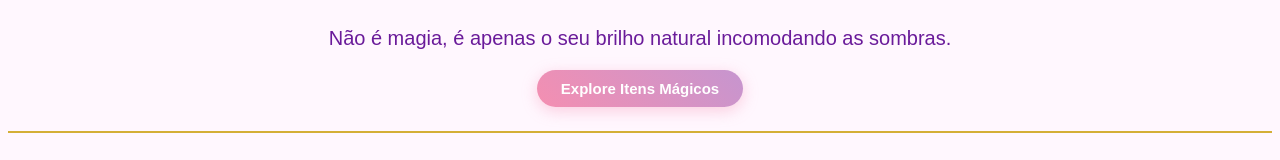
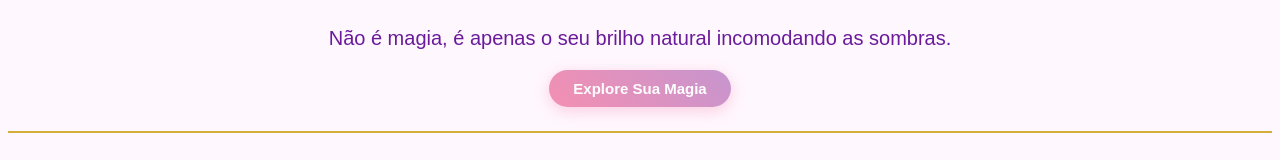
Before and after one commit to Mel0909/Treinamento-Fundamentos-26.0, a plain HTML site: page index.html in a window 1280 px wide. Shown: the part 216-376 px from the top of the page. Drawn offline with Linux system fonts and the light colour scheme.

Commit message:
fix: btn hero

```diff
--- a/index.html
+++ b/index.html
@@ -37,7 +37,7 @@
             <div class="hero-content">
                 <h1>Manifeste Sua Melhor Versão</h1>
                 <p id="lucky-phrase">Carregando sua magia...</p>
-                <button class="btn-hero">Explore Itens Mágicos</button>
+                <button class="btn-hero" onclick="mudarFraseMagica()">Explore Sua Magia</button>
             </div>
         </section>
 
```
